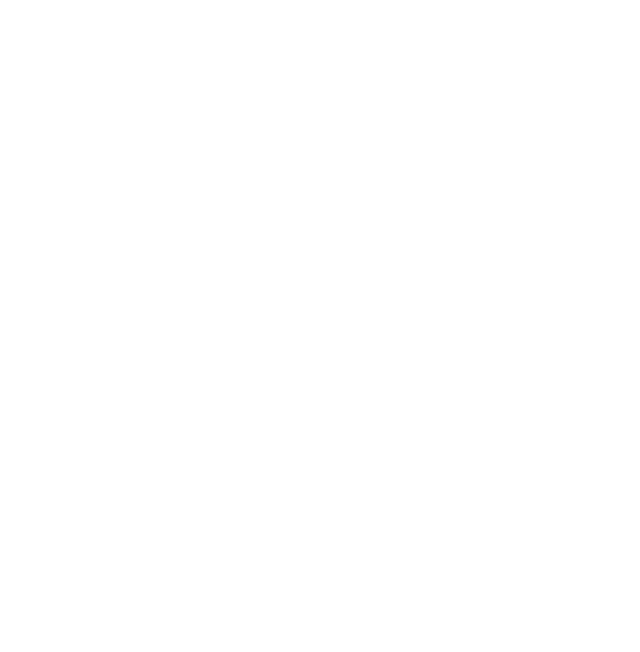
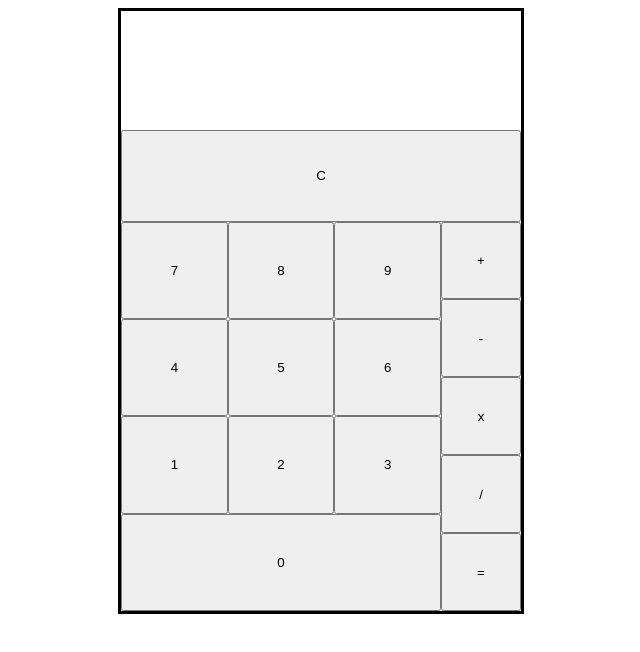
Before and after one commit to John-Rashta/odin-calculator, a plain HTML site: page index.html in a window 1280 px wide. Shown: the whole page, without its empty margins (319-959 px from the left). Drawn offline with Linux system fonts and the light colour scheme.

Commit message:
Commit Basic html
committing basic html for the calculator, pure barebones but
looks like a calculator so can be tested on

```diff
--- a/calculator.js
+++ b/calculator.js
@@ -36,7 +36,7 @@ function operate(first, second, operator) {
             subtract(first, second);
             break;
 
-        case "%":
+        case "/":
             divide(first, second);
             break;
 
--- a/index.html
+++ b/index.html
@@ -7,6 +7,46 @@
         <script src="calculator.js" defer></script>
     </head>
     <body>
+        <div class="container">
+            <div class="displayScreen">
+                <div class="history"></div>
+                <div class="currentDisplay"></div>
+            </div>
+            <div class="buttons">
+                <div class="top">
+                    <button>C</button>
+                </div>
+                <div class="bot">
+                    <div class="numbers">
+                        <div class="rowNumber">
+                            <button>7</button>
+                            <button>8</button>
+                            <button>9</button>
+                        </div>
+                        <div class="rowNumber">
+                            <button>4</button>
+                            <button>5</button>
+                            <button>6</button>
+                        </div>
+                        <div class="rowNumber">
+                            <button>1</button>
+                            <button>2</button>
+                            <button>3</button>
+                        </div>
+                        <div class="rowNumber">
+                            <button>0</button>
+                        </div>
+                    </div>
+                    <div class="operators">
+                        <button>+</button>
+                        <button>-</button>
+                        <button>x</button>
+                        <button>/</button>
+                        <button>=</button>
+                    </div>
+                </div>
+            </div>
+        </div>
 
     </body>
 </html>
--- a/styles/styles.css
+++ b/styles/styles.css
@@ -0,0 +1,74 @@
+body {
+    display: flex;
+    align-items: center;
+    justify-content: center;
+}
+
+
+.container {
+
+    display:flex;
+    flex-direction: column;
+    width: 400px;
+    height: 600px;
+    border: solid;
+}
+
+.displayScreen {
+
+    display: flex;
+    flex-direction: column;
+    flex-grow: 1;
+}
+
+.buttons {
+    flex-grow: 3;
+    display: flex;
+    flex-direction: column;
+}
+
+.top {
+    display: flex;
+    flex-grow: 1;
+
+}
+
+.bot {
+    flex-grow: 4;
+    display: flex;
+}
+
+.numbers,
+.operators {
+
+    flex-wrap: wrap;
+    display: flex;
+    flex-direction: column;
+}
+
+.numbers {
+
+    flex: 4;
+}
+
+.rowNumber {
+    display: flex;
+}
+
+.top button,
+.rowNumber,
+.rowNumber button,
+.operators button,
+.operators {
+
+    flex: 1;
+}
+
+
+.history {
+    flex: 2;
+}
+
+.currentDisplay {
+    flex: 3;
+}
```
